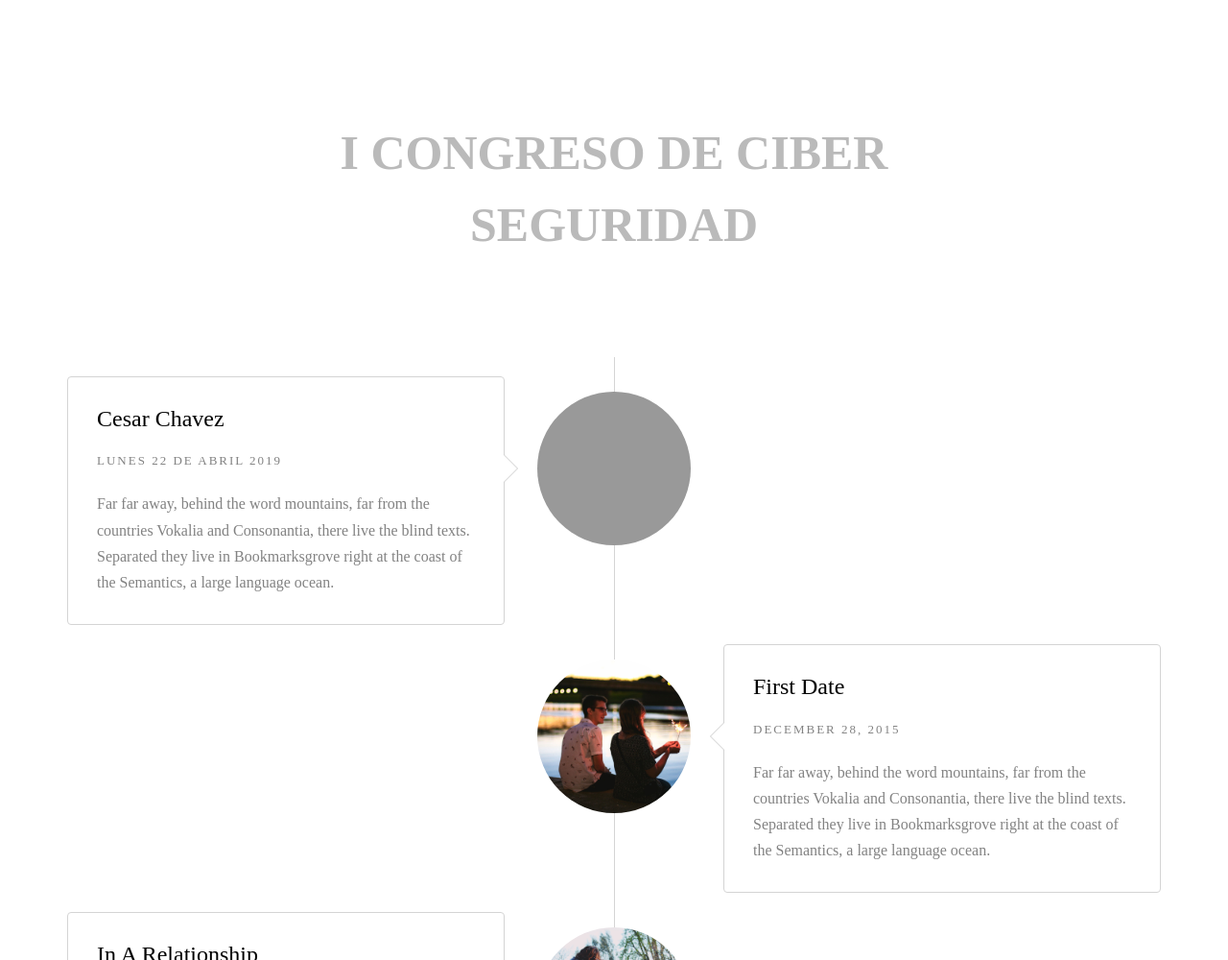
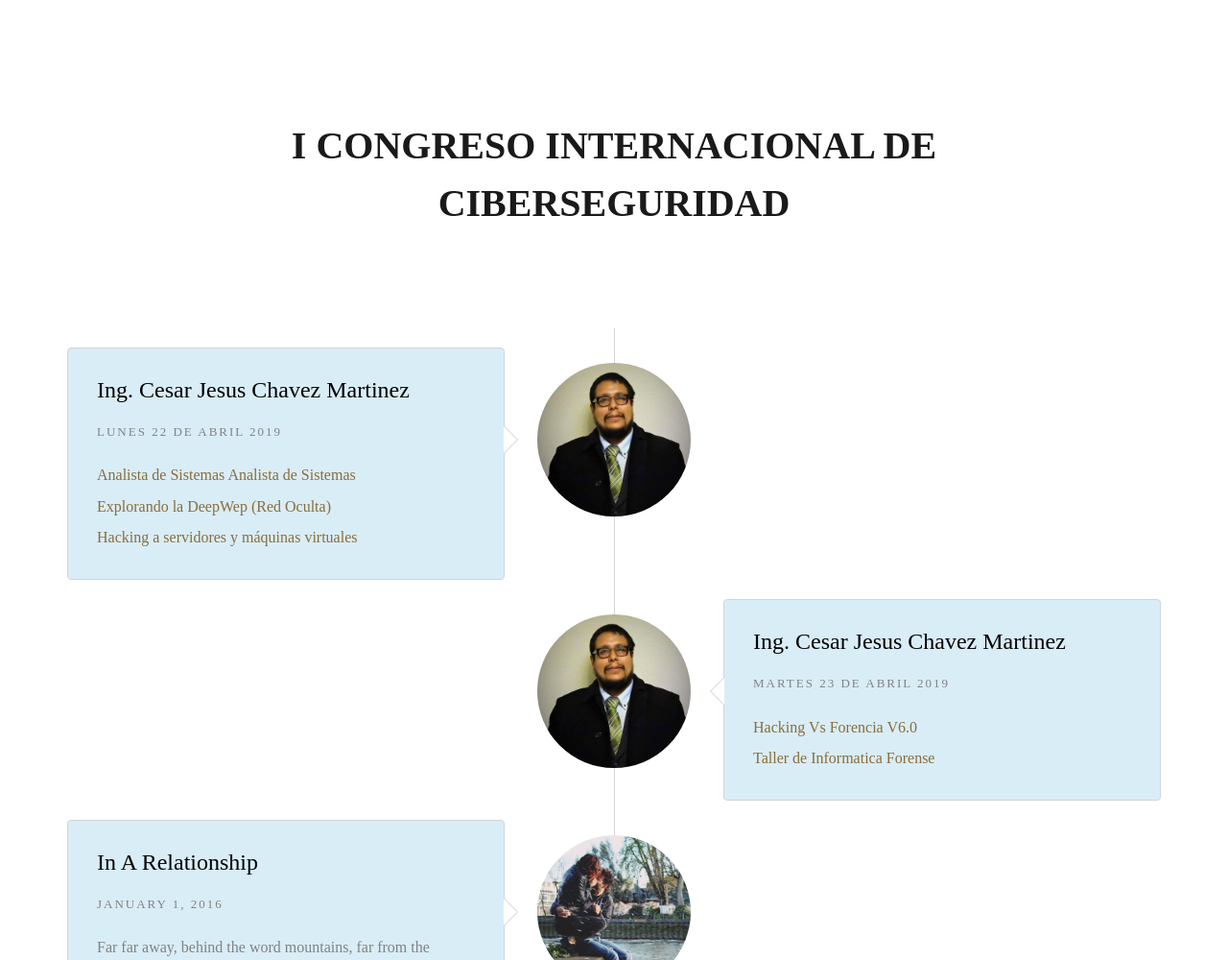
Before and after one commit to wilson1692/IEEE-UIDE, a plain HTML site: page wedding-master/index.html in a window 1280 px wide. Shown: the part 1800-2800 px from the top of the page at 96% size. Drawn offline with nearby package versions, Linux system fonts and the light colour scheme; files whose address does not match are found by name.

Commit message:
personas a exponer
juan

```diff
--- a/wedding-master/css/style.css
+++ b/wedding-master/css/style.css
@@ -1177,11 +1177,11 @@ form label {
   margin-bottom: 2em;
 }
 .fh5co-heading h2 {
-  font-size: 50px;
+  font-size: 40px;
   margin-bottom: 10px;
   line-height: 1.5;
   font-weight: bold;
-  color: rgba(10, 10, 10, 0.281);
+  color: rgba(10, 10, 10, 0.932);
   font-family: 'Times New Roman', Times, serif;
 }
 @media screen and (max-width: 768px) {
--- a/wedding-master/index.html
+++ b/wedding-master/index.html
@@ -70,7 +70,7 @@
 	<div class="fh5co-loader"></div>
 
 	<div id="page">
-	<nav class="fh5co-nav" role="navigation">
+	<nav class="fh5co-nav" role="navigation nav-scroll">
 		<div class="container">
 			<div class="row">
 				<div class="col-xs-2">
@@ -108,7 +108,7 @@
 		</div>
 	</nav>
 
-	<header id="fh5co-header" class="fh5co-cover" role="banner" style="background-image:url(images/hacki.jpg);" data-stellar-background-ratio="0.5">
+	<header id="fh5co-header" class="fh5co-cover" role="banner" style="background-image:url(images/hacker1.jpg);" data-stellar-background-ratio="0.5">
 		<div class="overlay"></div>
 		<div class="container">
 			<div class="row">
@@ -188,7 +188,7 @@
 			<div class="row">
 				<div class="col-md-8 col-md-offset-2 text-center fh5co-heading animate-box">
 
-					<p><h2>I CONGRESO DE CIBER SEGURIDAD</h2></p>
+					<p><h2>I CONGRESO INTERNACIONAL DE CIBERSEGURIDAD</h2></p>
 				</div>
 			</div>
 			<div class="row">
@@ -196,31 +196,34 @@
 					<ul class="timeline animate-box">
 						<li class="animate-box">
 							<div class="timeline-badge" style="background-image:url(images/cesar.png);" ></div>
-							<div class="timeline-panel">
+							<div class="timeline-panel bg-info">
 								<div class="timeline-heading">
-									<h3 class="timeline-title">Cesar Chavez</h3>
+									<h3 class="timeline-title ">Ing. Cesar Jesus Chavez Martinez</h3>
 									<span class="date">Lunes 22 de Abril 2019</span>
 								</div>
-								<div class="timeline-body">
-									<p>Far far away, behind the word mountains, far from the countries Vokalia and Consonantia, there live the blind texts. Separated they live in Bookmarksgrove right at the coast of the Semantics, a large language ocean.</p>
+								<div class="timeline-body text-warning ">
+									<p>Analista de Sistemas Analista de Sistemas </p>
+									<p>	Explorando la DeepWep (Red Oculta)</p>
+									<p>	Hacking a servidores y máquinas virtuales</p>
 								</div>
 							</div>
 						</li>
 						<li class="timeline-inverted animate-box">
-							<div class="timeline-badge" style="background-image:url(images/couple-2.jpg);"></div>
-							<div class="timeline-panel">
+							<div class="timeline-badge" style="background-image:url(images/cesar.png);"></div>
+							<div class="timeline-panel bg-info">
 								<div class="timeline-heading">
-									<h3 class="timeline-title">First Date</h3>
-									<span class="date">December 28, 2015</span>
+									<h3 class="timeline-title">Ing. Cesar Jesus Chavez Martinez</h3>
+									<span class="date">Martes 23 de Abril 2019</span>
 								</div>
-								<div class="timeline-body">
-									<p>Far far away, behind the word mountains, far from the countries Vokalia and Consonantia, there live the blind texts. Separated they live in Bookmarksgrove right at the coast of the Semantics, a large language ocean.</p>
+								<div class="timeline-body text-warning">
+									<p>	Hacking Vs Forencia V6.0</p>
+									<p>	Taller de Informatica Forense </p>
 								</div>
 							</div>
 						</li>
-						<li class="animate-box">
+						<li class="animate-box ">
 							<div class="timeline-badge" style="background-image:url(images/couple-3.jpg);"></div>
-							<div class="timeline-panel">
+							<div class="timeline-panel bg-info">
 								<div class="timeline-heading">
 									<h3 class="timeline-title">In A Relationship</h3>
 									<span class="date">January 1, 2016</span>
```
Also changed, not shown: wedding-master/images/cesar.png (added), wedding-master/images/gallery-1.jpg (deleted), wedding-master/images/hacker1.jpg (added), wedding-master/images/marco.jpg (added).
